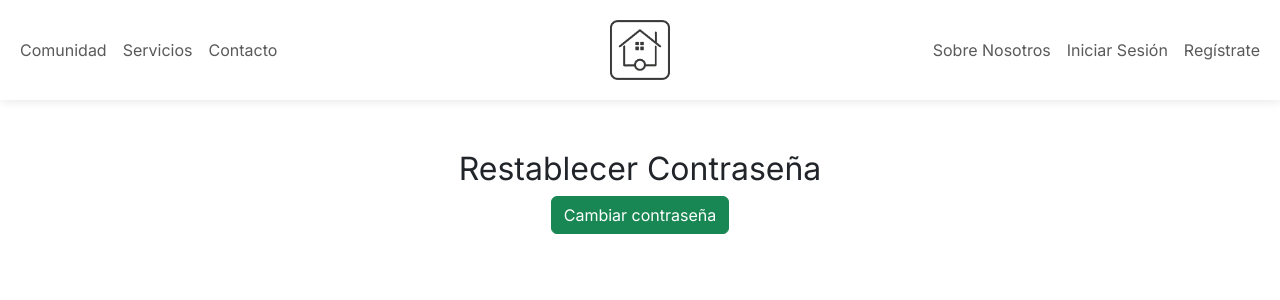
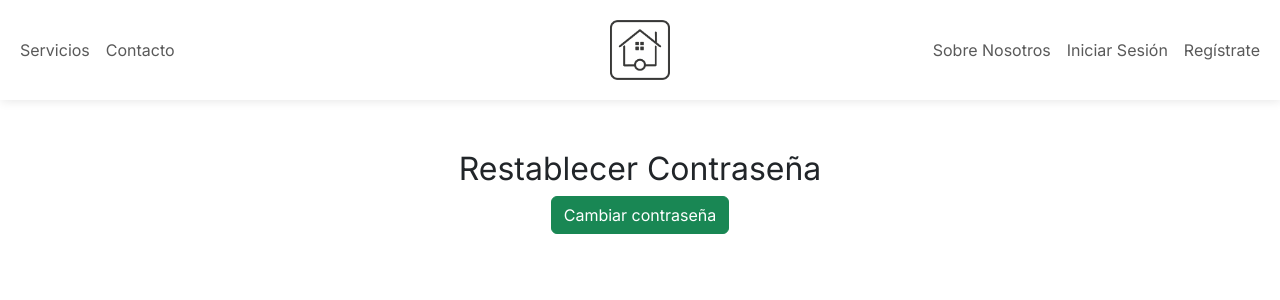
Before and after one commit to Burru10/Vecinapp, a Django app: page /autenticacion/reset/1/1/ in a window 1280 px wide. Shown: the top 300 px of the page. Run offline with Django 5.2, Linux system fonts and the light colour scheme; some libraries are stand-ins or nearby versions.

Commit message:
App Comunidad y otros cambios

```diff
--- a/Vecinapp/Web/templates/Vecinapp/base.html
+++ b/Vecinapp/Web/templates/Vecinapp/base.html
@@ -26,14 +26,16 @@
             </button>
             <div class="navbar-collapse collapse" id="collapseNavbar">
                 <ul class="navbar-nav">
-                    <li class="nav-item">
-                        <a class="nav-link {% if request.path == '/solicitudes' %}active{% endif %}" href="{% url 'comunidad' %}">Comunidad</a>
-                    </li>
+                    {% if user.is_authenticated %}
+                    <a class="nav-link {% if request.path == '/comunidad' %}active{% endif %}" href="{% url 'comunidad' %}">Comunidad</a>
+                    {% else %}
+
+                    {% endif %}
                     <li class="nav-item">
                         <a class="nav-link {% if request.path == '/servicios' %}active{% endif %}" href="{% url 'servicios' %}">Servicios</a>
                     </li>
                     <li class="nav-item">
-                        <a class="nav-link {% if request.path == '/contacto' %}active{% endif %}" href="{% url 'contacto' %}">Contacto</a>
+                        <a class="nav-link {% if request.path == '/contacto/' %}active{% endif %}" href="{% url 'contacto' %}">Contacto</a>
                     </li>
                 </ul>
                 <ul class="navbar-nav ms-auto">
@@ -44,14 +46,14 @@
                         {% if user.is_authenticated %}
                             <a class="nav-link" href="{% url 'cerrar_sesion' %}">Cerrar Sesión</a>
                         {% else %}
-                            <a class="nav-link" href="{% url 'login' %}">Iniciar Sesión</a>
+                            <a class="nav-link {% if request.path == '/autenticacion/login' %}active{% endif %}" href="{% url 'login' %}">Iniciar Sesión</a>
                         {% endif %}
                     </li>
                     <li class="nav-item">
                         {% if user.is_authenticated %}
                             <a class="nav-link" href="">Hola {{ user.first_name }}</a>
                         {% else %}
-                            <a class="nav-link" href="{% url 'autenticacion' %}">Regístrate</a>
+                            <a class="nav-link {% if request.path == '/autenticacion/registro' %}active{% endif %}" href="{% url 'autenticacion' %}">Regístrate</a>
                         {% endif %}
                     </li>
                 </ul>
--- a/Vecinapp/Web/templates/Vecinapp/comunidad.html
+++ /dev/null
@@ -1,5 +0,0 @@
-{% extends 'Vecinapp/base.html' %}
-{% load static %}
-{% block content %}
-    <h2>Solicitudes</h2>
-{% endblock %}
```
